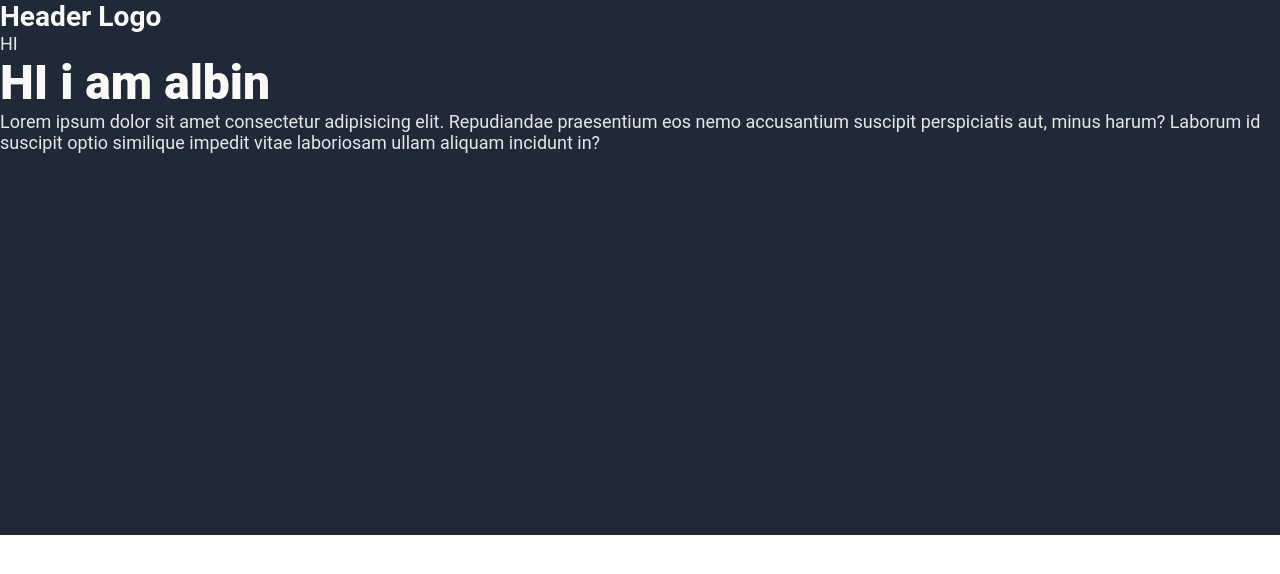
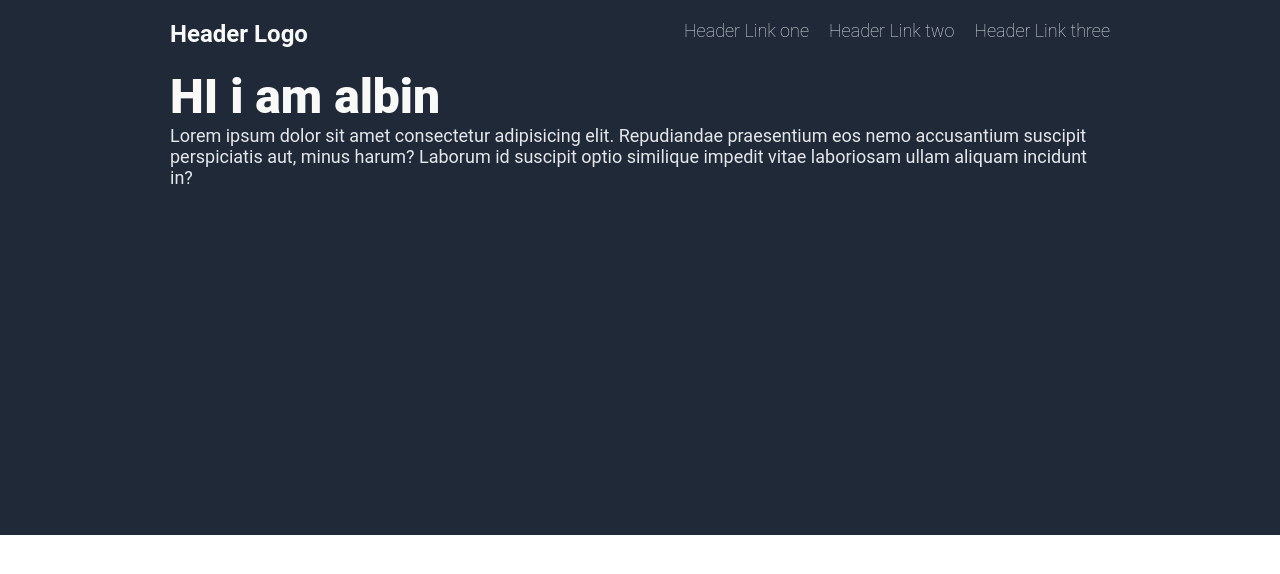
Before and after one commit to Bin-Coder14/landing_page-demo, a plain HTML site: page index.html in a window 1280 px wide. Drawn offline with Linux system fonts and the light colour scheme.

Commit message:
Section - 1
Finished styling the navbar and organised the code.

```diff
--- a/index.html
+++ b/index.html
@@ -7,6 +7,8 @@
     <link rel="stylesheet" href="styles/style.css">
     <title>Landing-Page Demo</title>
 </head>
+
+
 <body>
 
     <section class="sec-1">
@@ -14,12 +16,14 @@
         <nav class="nav">
 
             <div class="logo">
-                <h3>Header Logo</h3>
+                <a href="index.html"><h3 class="logo-txt"> Header Logo</h3></a>
             </div>
 
             <div class="links">
                 <ul>
-                    <li>HI</li>
+                    <li><a href="#">Header Link one</a></li>
+                    <li><a href="#">Header Link two</a></li>
+                    <li><a href="#">Header Link three</a></li>
                 </ul>
             </div>
 
@@ -50,4 +54,6 @@
 
     <footer></footer>
 </body>
+
+
 </html>
--- a/styles/style.css
+++ b/styles/style.css
@@ -4,12 +4,19 @@
     font-family: Roboto, sans-serif;
 }
 
-.sec-1{
+
+/* The basic theme */
+section{
+    padding: 0 170px;
+}
+
+ /* Section 1 */
+ .sec-1{
     color: white;
     height: 535px;
 }
 
-.sec-1, footer{
+.sec-1{
     background-color: #1F2937;
 }
 
@@ -19,12 +26,44 @@
     font-weight: 900;
 }
 
-.sec-1 p, ul{
+.sec-1 p, a{
     color: #E5E7EB;
     font-size: 18px;
 }
 
-.logo{
+.logo-txt, h1{
     color: #F9FAF8;
+}
+
+
+ /* Navbar */
+.nav{
+    display: flex;
+    width: 100%;
+    padding: 20px 0;
+}
+
+.logo, .links{
+    flex: 1;
+}
+
+h3.logo-txt {
     font-size: 24px;
+    user-select: none;
 }
+
+ul{
+    display: flex;
+    justify-content: flex-end;
+    gap: 20px;
+}
+
+ul, a{
+    font-weight: 200;
+    text-decoration: none;
+    list-style: none;
+}
+
+ul a:hover{
+    text-decoration: underline;
+}
```
